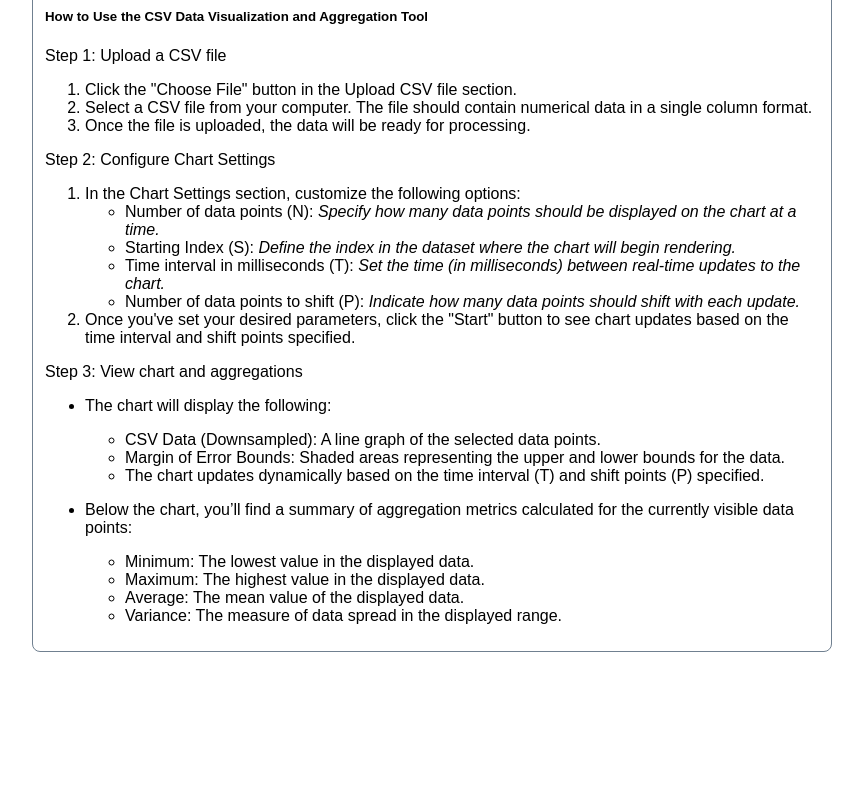
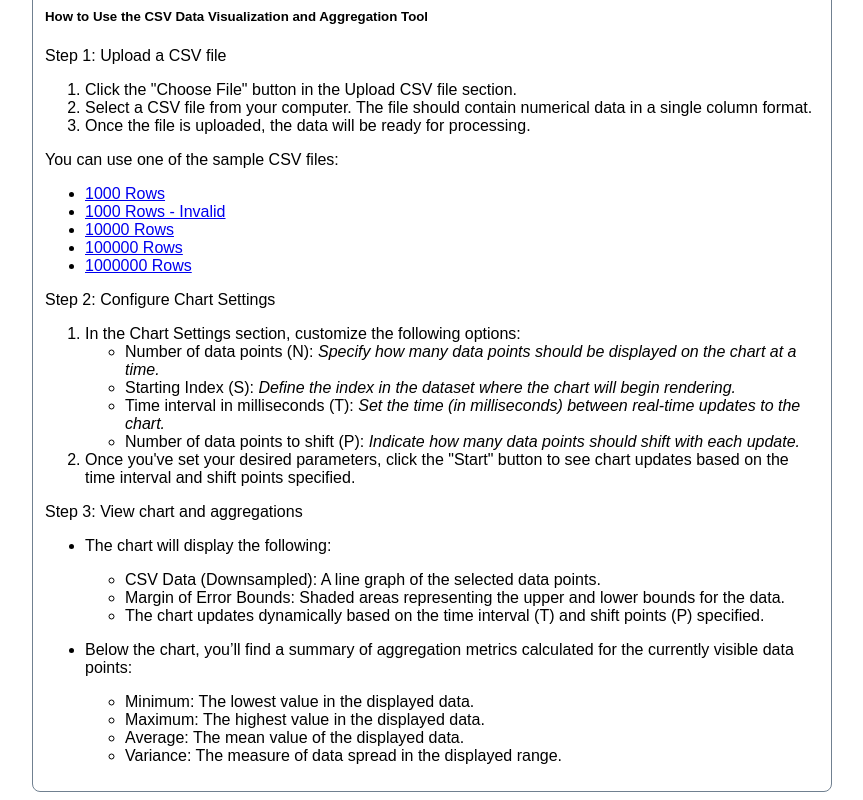
Before and after one commit to ghazaryanhayk/csv-plot-drawing, a React (Vite) app: page / in a window 1280 px wide. Shown: the part 783-1583 px from the top of the page, without its empty margins (208-1071 px from the left). Before the commit the page ends 1443 px from the top, so only its background shows below. Built offline with nearby package versions, Linux system fonts and the light colour scheme.

Commit message:
Added links to instructions for downloadable test files

```diff
--- a/src/components/Instructions.tsx
+++ b/src/components/Instructions.tsx
@@ -17,6 +17,26 @@ export const Instructions = () => {
             Once the file is uploaded, the data will be ready for processing.
           </li>
         </ol>
+        <p>You can use one of the sample CSV files:</p>
+        <ul>
+          <li>
+            <a href="/samples/data_points_1_000.csv">1000 Rows</a>
+          </li>
+          <li>
+            <a href="/samples/data_points_1_000_invalid.csv">
+              1000 Rows - Invalid
+            </a>
+          </li>
+          <li>
+            <a href="/samples/data_points_10_000.csv">10000 Rows</a>
+          </li>
+          <li>
+            <a href="/samples/data_points_100_000.csv">100000 Rows</a>
+          </li>
+          <li>
+            <a href="/samples/data_points_1_000_000.csv">1000000 Rows</a>
+          </li>
+        </ul>
       </div>
       <div>
         <p>Step 2: Configure Chart Settings</p>
```
